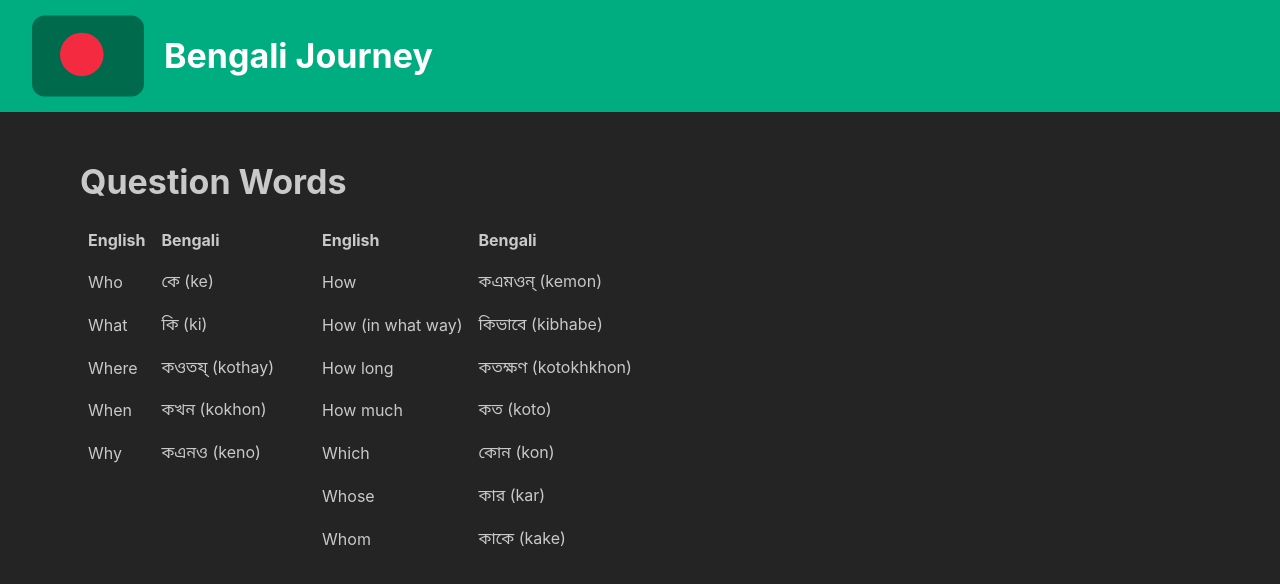
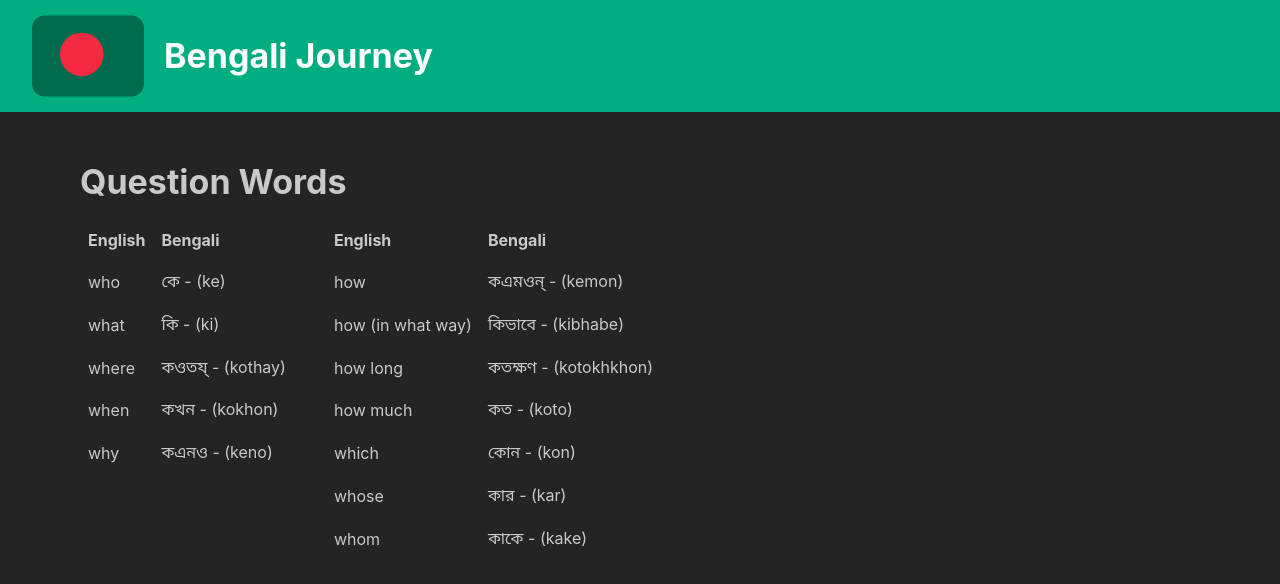
Before and after one commit to tahmid-23/bn-journey, a Next.js app: page /question-words in a window 1280 px wide. Shown: the top 584 px of the page. Built offline with nearby package versions, Linux system fonts and the light colour scheme.

Commit message:
conjunctions

```diff
--- a/src/app/ImportantLinks.tsx
+++ b/src/app/ImportantLinks.tsx
@@ -25,6 +25,11 @@ export default function ImportantLinks() {
       <List.Item>
         <UnstyledLink href="/alphabet">
           <Text>Alphabet</Text>
+        </UnstyledLink>
+      </List.Item>
+      <List.Item>
+        <UnstyledLink href="/conjunctions">
+          <Text>Conjunctions</Text>
         </UnstyledLink>
       </List.Item>
       <List.Item>
--- /dev/null
+++ b/src/app/conjunctions/page.tsx
@@ -0,0 +1,95 @@
+import BNText from "@/components/BNText";
+import TranslationTable from "@/components/table/TranslationTable";
+import { Group, Stack, Title } from "@mantine/core";
+
+export default function Page() {
+  return (
+    <Stack>
+      <Title>Conjunctions</Title>
+      <Group align="start" gap="xl">
+        <TranslationTable
+          translations={[
+            {
+              english: "and",
+              bengali: (
+                <>
+                  <BNText>আর</BNText> (ar) / <BNText>ও</BNText> (o) /{" "}
+                  <BNText>এবং</BNText> (ebong)
+                </>
+              ),
+            },
+            {
+              english: "or",
+              bengali: (
+                <>
+                  <BNText>অথবা</BNText> (othoba) / <BNText>বা</BNText> (ba)
+                </>
+              ),
+            },
+            {
+              english: "but",
+              bengali: (
+                <>
+                  <BNText>কিন্তু</BNText> (kintu)
+                </>
+              ),
+            },
+            {
+              english: "so",
+              bengali: (
+                <>
+                  <BNText>তাই</BNText> (tai)
+                </>
+              ),
+            },
+          ]}
+        />
+        <TranslationTable
+          translations={[
+            {
+              english: "if [... then]",
+              bengali: (
+                <>
+                  <BNText>যদি</BNText> [... <BNText>তখন</BNText>] (jodi [...
+                  tokhon])
+                </>
+              ),
+            },
+            {
+              english: "wherever",
+              bengali: (
+                <>
+                  <BNText>যেখানেই</BNText> (jekhanei)
+                </>
+              ),
+            },
+            {
+              english: "whenever",
+              bengali: (
+                <>
+                  <BNText>যখন</BNText> (jokhon)
+                </>
+              ),
+            },
+            {
+              english: "although",
+              bengali: (
+                <>
+                  <BNText>যদিও</BNText> (jodio)
+                </>
+              ),
+            },
+            {
+              english: "once",
+              bengali: (
+                <>
+                  <BNText>একবার</BNText> (ekbar)
+                </>
+              ),
+            },
+          ]}
+        />
+      </Group>
+    </Stack>
+  );
+}
--- a/src/app/question-words/page.tsx
+++ b/src/app/question-words/page.tsx
@@ -1,3 +1,4 @@
+import BNText from "@/components/BNText";
 import TranslationTable from "@/components/table/TranslationTable";
 import { Group, Stack, Title } from "@mantine/core";
 import { Metadata } from "next";
@@ -14,68 +15,104 @@ export default function Page() {
         <TranslationTable
           translations={[
             {
-              english: "Who",
-              bengali: "কে",
-              pronunciation: "ke",
+              english: "who",
+              bengali: (
+                <>
+                  <BNText>কে</BNText> - (ke)
+                </>
+              ),
             },
             {
-              english: "What",
-              bengali: "কি",
-              pronunciation: "ki",
+              english: "what",
+              bengali: (
+                <>
+                  <BNText>কি</BNText> - (ki)
+                </>
+              ),
             },
             {
-              english: "Where",
-              bengali: "কওতয্",
-              pronunciation: "kothay",
+              english: "where",
+              bengali: (
+                <>
+                  <BNText>কওতয্</BNText> - (kothay)
+                </>
+              ),
             },
             {
-              english: "When",
-              bengali: "কখন",
-              pronunciation: "kokhon",
+              english: "when",
+              bengali: (
+                <>
+                  <BNText>কখন</BNText> - (kokhon)
+                </>
+              ),
             },
             {
-              english: "Why",
-              bengali: "কএনও",
-              pronunciation: "keno",
+              english: "why",
+              bengali: (
+                <>
+                  <BNText>কএনও</BNText> - (keno)
+                </>
+              ),
             },
           ]}
         />
         <TranslationTable
           translations={[
             {
-              english: "How",
-              bengali: "কএমওন্",
-              pronunciation: "kemon",
+              english: "how",
+              bengali: (
+                <>
+                  <BNText>কএমওন্</BNText> - (kemon)
+                </>
+              ),
             },
             {
-              english: "How (in what way)",
-              bengali: "কিভাবে",
-              pronunciation: "kibhabe",
+              english: "how (in what way)",
+              bengali: (
+                <>
+                  <BNText>কিভাবে</BNText> - (kibhabe)
+                </>
+              ),
             },
             {
-              english: "How long",
-              bengali: "কতক্ষণ",
-              pronunciation: "kotokhkhon",
+              english: "how long",
+              bengali: (
+                <>
+                  <BNText>কতক্ষণ</BNText> - (kotokhkhon)
+                </>
+              ),
             },
             {
-              english: "How much",
-              bengali: "কত",
-              pronunciation: "koto",
+              english: "how much",
+              bengali: (
+                <>
+                  <BNText>কত</BNText> - (koto)
+                </>
+              ),
             },
             {
-              english: "Which",
-              bengali: "কোন",
-              pronunciation: "kon",
+              english: "which",
+              bengali: (
+                <>
+                  <BNText>কোন</BNText> - (kon)
+                </>
+              ),
             },
             {
-              english: "Whose",
-              bengali: "কার",
-              pronunciation: "kar",
+              english: "whose",
+              bengali: (
+                <>
+                  <BNText>কার</BNText> - (kar)
+                </>
+              ),
             },
             {
-              english: "Whom",
-              bengali: "কাকে",
-              pronunciation: "kake",
+              english: "whom",
+              bengali: (
+                <>
+                  <BNText>কাকে</BNText> - (kake)
+                </>
+              ),
             },
           ]}
         />
--- a/src/components/table/TranslationTable.tsx
+++ b/src/components/table/TranslationTable.tsx
@@ -1,11 +1,11 @@
+import { ReactNode } from "react";
 import BNText from "../BNText";
 import TdCell from "./TdCell";
 import ThCell from "./ThCell";
 
 export interface Translation {
   english: string;
-  bengali: string;
-  pronunciation: string;
+  bengali: ReactNode;
 }
 
 export interface TranslationTableProps {
@@ -24,13 +24,11 @@ export default function TranslationTable({
         </tr>
       </thead>
       <tbody>
-        {translations.map(({ english, bengali, pronunciation }) => {
+        {translations.map(({ english, bengali }) => {
           return (
             <tr key={english}>
               <TdCell>{english}</TdCell>
-              <TdCell>
-                <BNText>{bengali}</BNText> ({pronunciation})
-              </TdCell>
+              <TdCell>{bengali}</TdCell>
             </tr>
           );
         })}
```
